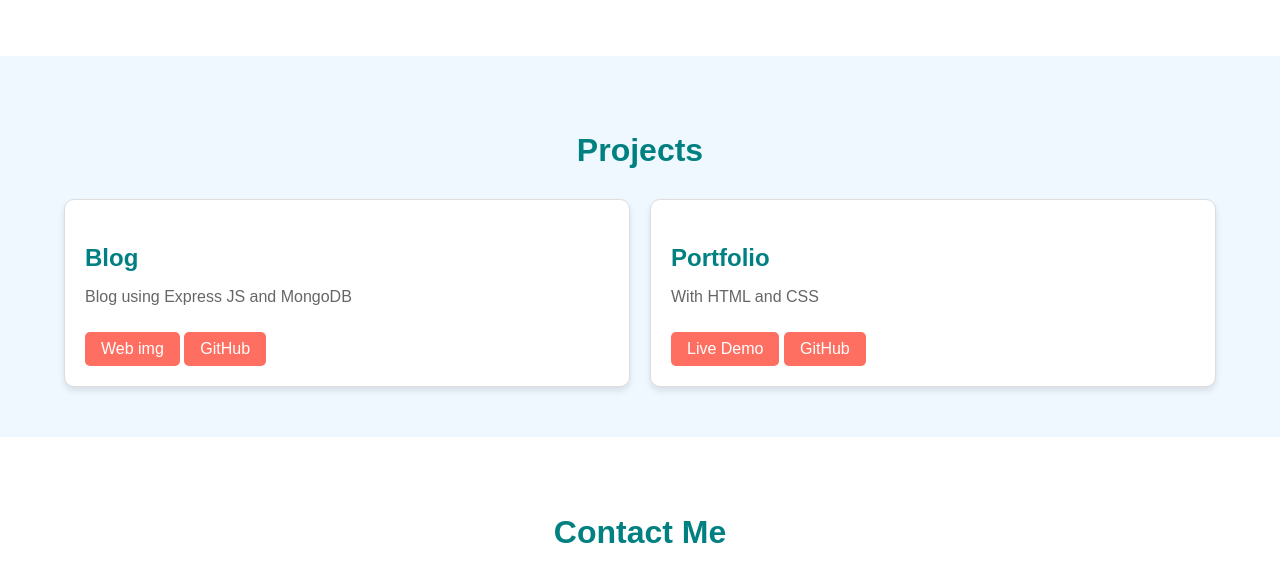
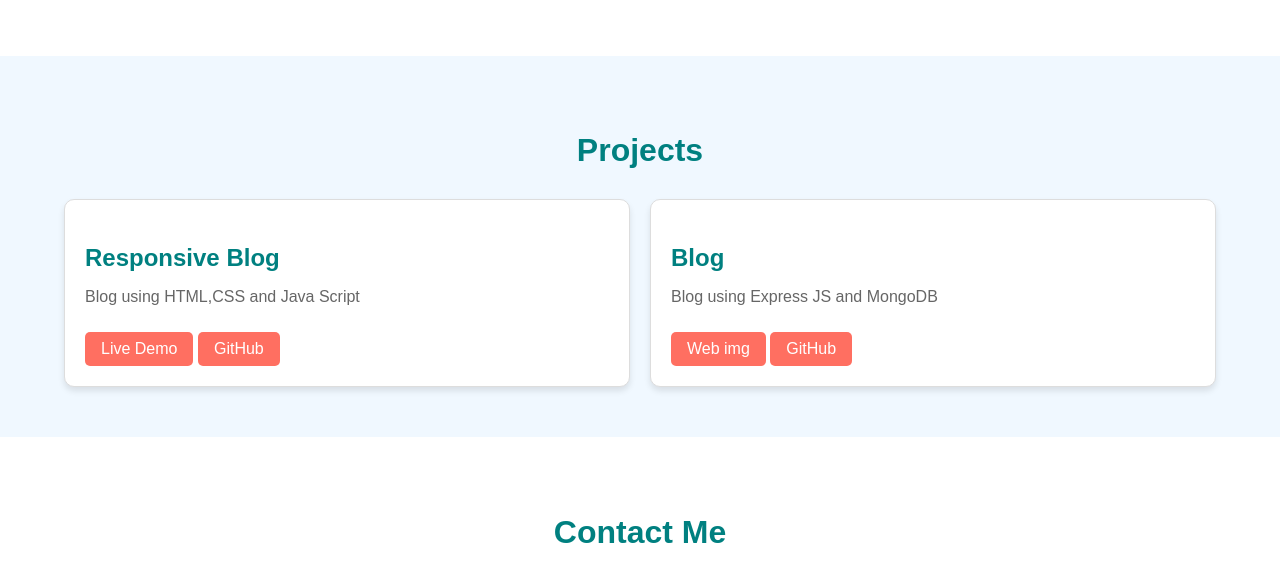
Before and after one commit to samuelmanohar29/Portfolio, a plain HTML site: page index.html in a window 1280 px wide. Shown: the part 674-1252 px from the top of the page. Drawn offline with Linux system fonts and the light colour scheme.

Commit message:
portfolio

```diff
--- a/index.html
+++ b/index.html
@@ -32,16 +32,16 @@
       <h2>Projects</h2>
       <div class="project-grid">
         <div class="project-card">
+          <h3>Responsive Blog</h3>
+          <p>Blog using HTML,CSS and Java Script</p>
+          <a href=" https://samuelmanohar29.github.io/Responsive-Blog/">Live Demo</a>
+          <a href="https://github.com/samuelmanohar29/Responsive-Blog.git">GitHub</a>
+        </div>
+        <div class="project-card">
           <h3>Blog</h3>
           <p>Blog using Express JS and MongoDB</p>
           <a href=" https://samuelmanohar29.github.io/blog/">Web img</a>
           <a href="https://github.com/samuelmanohar29/blog.git">GitHub</a>
-        </div>
-        <div class="project-card">
-          <h3>Portfolio</h3>
-          <p>With HTML and CSS</p>
-          <a href="https://samuelmanohar29.github.io/Portfolio/">Live Demo</a>
-          <a href="https://github.com/samuelmanohar29/Portfolio.git">GitHub</a>
         </div>
       </div>
     </div>
```
